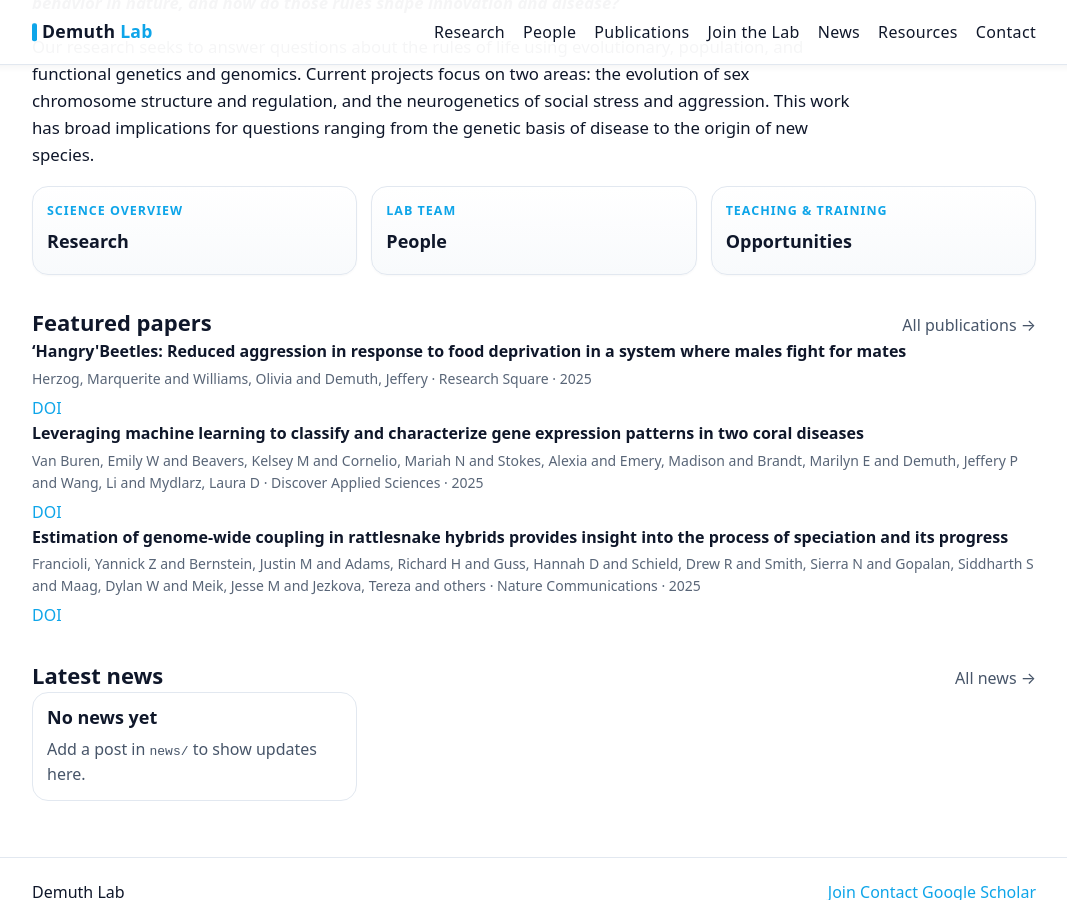
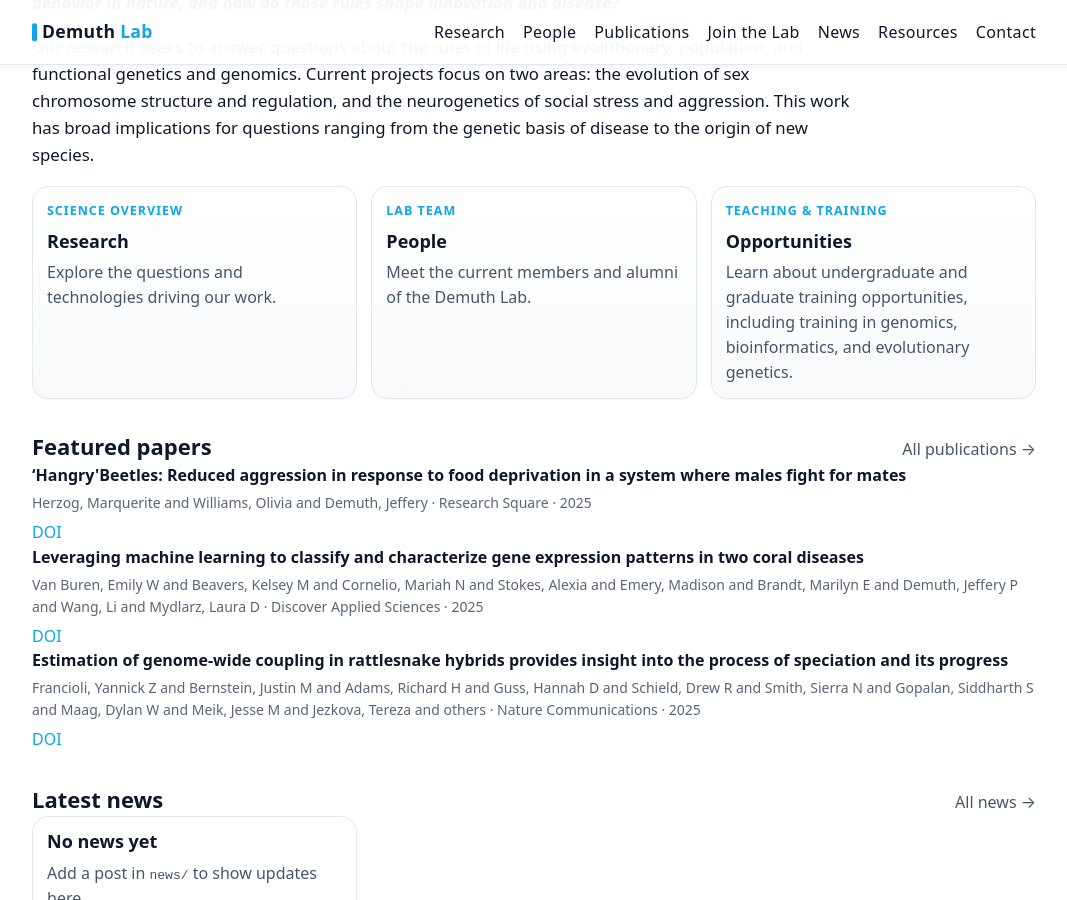
Before and after one commit to demuth-lab/demuth-lab.github.io, a Jekyll site: the page built from index.md, in a window 1280 px wide and 900 px high, scrolled down 506 px. Shown: the whole window, without its empty margins (106-1173 px from the left). Built offline with Jekyll 4.4.1, drawn with Linux system fonts in a browser that asks for light colours.

Commit message:
Update index.md

```diff
--- a/index.md
+++ b/index.md
@@ -39,7 +39,7 @@ show_title: false
         <span class="card-kicker">{{ c.kicker }}</span>
       {% endif %}
       <h3>{{ c.title }}</h3>
-      <p>{{ c.blurb }}</p>
+      <p>{{ c.description | default: c.blurb }}</p>
     </a>
   {% endfor %}
 </div>
```
